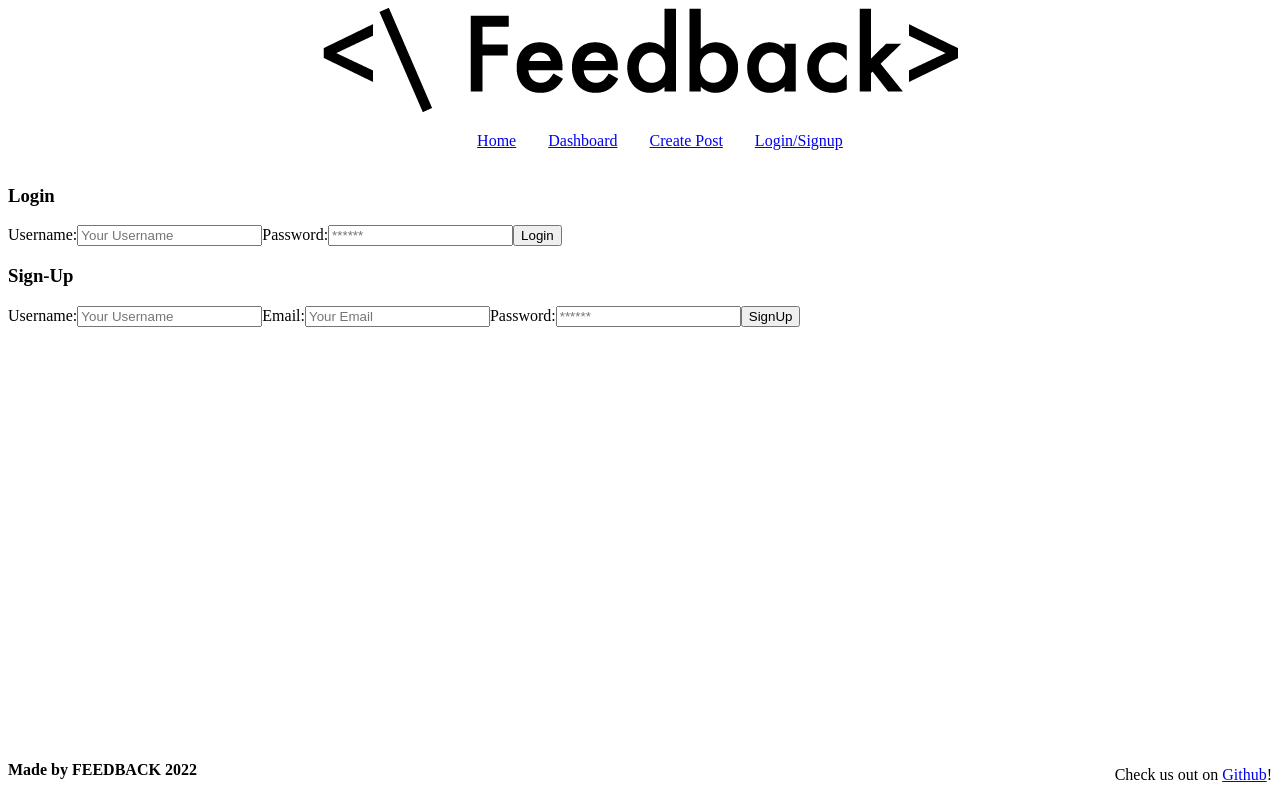
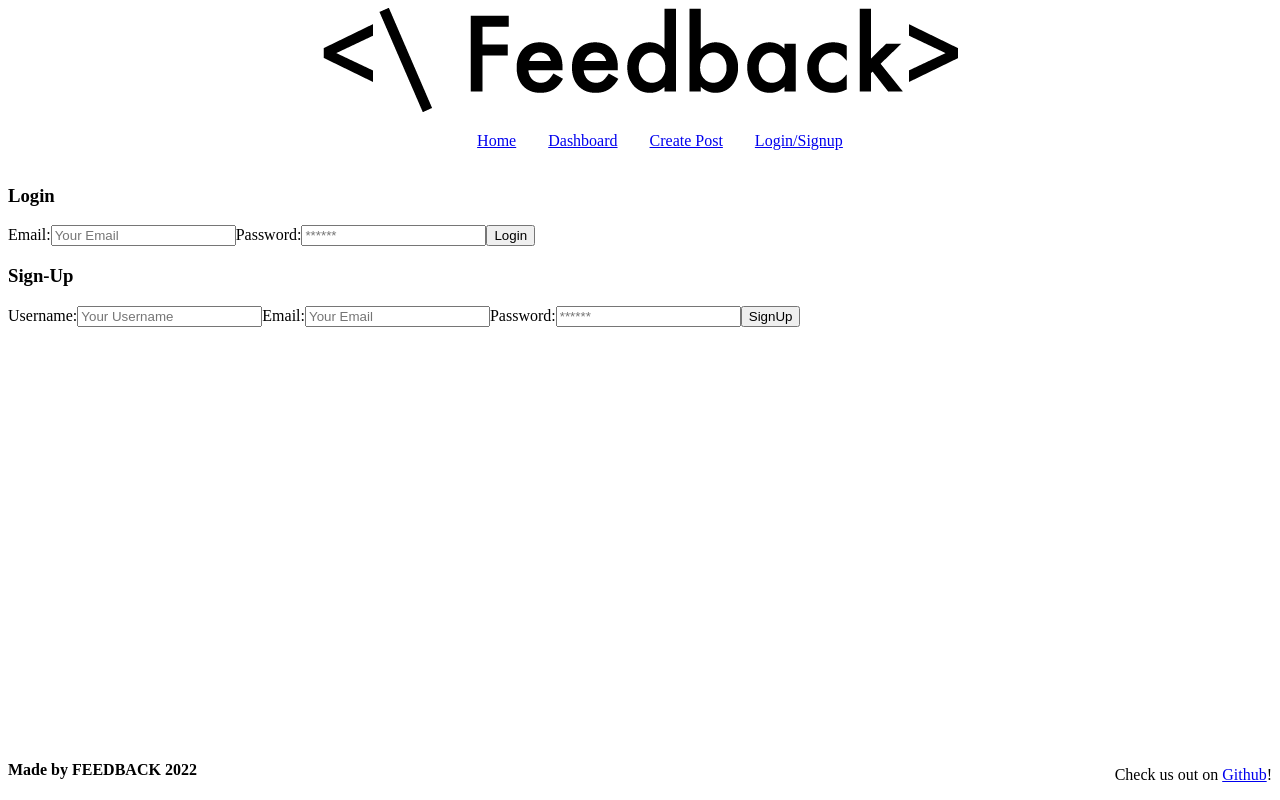
Before and after one commit to Jillium/FEEDback, a React (Create React App) app in the folder client/: page /login in a window 1280 px wide. Built offline with nearby package versions, Linux system fonts and the light colour scheme.

Commit message:
Enable login/signup ability

```diff
--- a/client/package.json
+++ b/client/package.json
@@ -8,6 +8,7 @@
     "@testing-library/jest-dom": "^5.14.1",
     "@testing-library/react": "^11.2.7",
     "@testing-library/user-event": "^12.8.3",
+    "jwt-decode": "^3.1.2",
     "react": "^17.0.2",
     "react-dom": "^17.0.2",
     "react-router-dom": "^5.3.0",
--- a/client/src/App.jsx
+++ b/client/src/App.jsx
@@ -13,7 +13,7 @@ import SinglePost from './components/SinglePost';
 
 
 const httpLink = createHttpLink({
-  uri: 'http://localhost:3001/graphql',
+  uri: 'http://localhost:3005/graphql',
 });
 
 
--- a/client/src/graphql/mutations.js
+++ b/client/src/graphql/mutations.js
@@ -1,9 +1,8 @@
 import { gql } from '@apollo/client';
 
 export const LOGIN_MUTATION = gql`
-  mutation Login($username: String!) {
-    login(username: $username, password: $password) {
-      token
+  mutation Login($email: String!, $password: String!) {
+    login(email: $email, password: $password) {
       user {
         username
       }
@@ -14,7 +13,6 @@ export const LOGIN_MUTATION = gql`
 export const ADD_USER = gql`
   mutation addUser($username: String!, $email: String!, $password: String!) {
     addUser(username: $username, email: $email, password: $password) {
-      token
       user {
         username
       }
--- a/client/src/pages/Login.jsx
+++ b/client/src/pages/Login.jsx
@@ -2,12 +2,12 @@ import React, { useEffect, useState } from 'react';
 import { useMutation } from '@apollo/client';
 import { ADD_USER, LOGIN_MUTATION } from '../graphql/mutations';
 
-//import Auth from '../utils/auth';
+import Auth from '../utils/auth';
 
 const Login = (props) => {
-  const [loginFormState, setLoginFormState] = useState({ username: '', password: '' });
+  const [loginFormState, setLoginFormState] = useState({ email: '', password: '' });
   const [signUpFormState, setSignUpFormState] = useState({ username: '', email: '', password: '' });
-  // loginmutation had loading and error in the {} but they were throwing errors so I removed them for the time being
+
   const [login, { loginData }] = useMutation(LOGIN_MUTATION);
   const [addUser, { signUpData }] = useMutation(ADD_USER);
 
@@ -34,19 +34,19 @@ const Login = (props) => {
     event.preventDefault();
 
     try {
-      // const { data } = await login({
-      //   variables: { ...loginFormState },
-      // });
+      const { data } = await login({
+        variables: { ...loginFormState },
+      });
       console.log({
           variables: { ...loginFormState },
         });
-      //Auth.login(data.login.token);
+      Auth.login(data.login.token);
     } catch (e) {
       console.error(e);
     }
     // clear form values
     setLoginFormState({
-      username: '',
+      email: '',
       password: ''
     });
   };
@@ -56,13 +56,13 @@ const Login = (props) => {
     event.preventDefault();
 
     try {
-      // const { data } = await addUser({
-      //   variables: { ...signUpFormState },
-      // });
+      const { data } = await addUser({
+        variables: { ...signUpFormState },
+      });
       console.log({
           variables: { ...signUpFormState },
         });
-      //Auth.login(data.addUser.token);
+      Auth.login(data.addUser.token);
     } catch (e) {
       console.error(e);
     }
@@ -84,16 +84,16 @@ const Login = (props) => {
     <div>
       <form onSubmit={handleLoginFormSubmit}>
               <h3 className='form-title'>Login</h3>
-              <label htmlFor="username">
-                Username:
+              <label htmlFor="email">
+                Email:
               </label>
               <input
                 className="form-input"
-                placeholder="Your Username"
-                name="username"
+                placeholder="Your Email"
+                name="email"
                 type="text"
-                id="username"
-                value={loginFormState.username}
+                id="email"
+                value={loginFormState.email}
                 onChange={handleLoginFormChange}
               />
               <label htmlFor="password">
```
Also changed, not shown: 1 other file (tests, documents, lock files or other folders).
